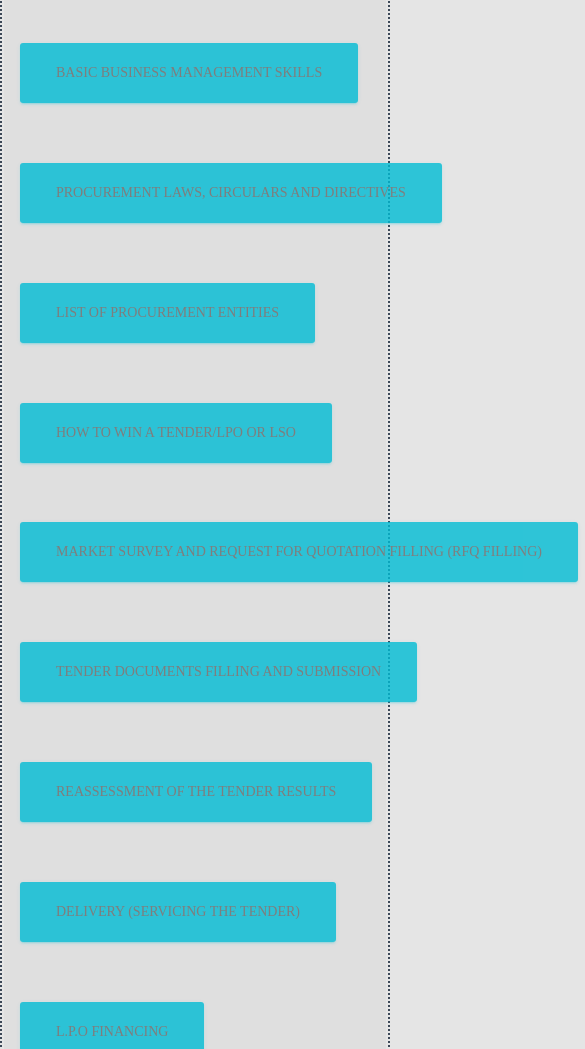
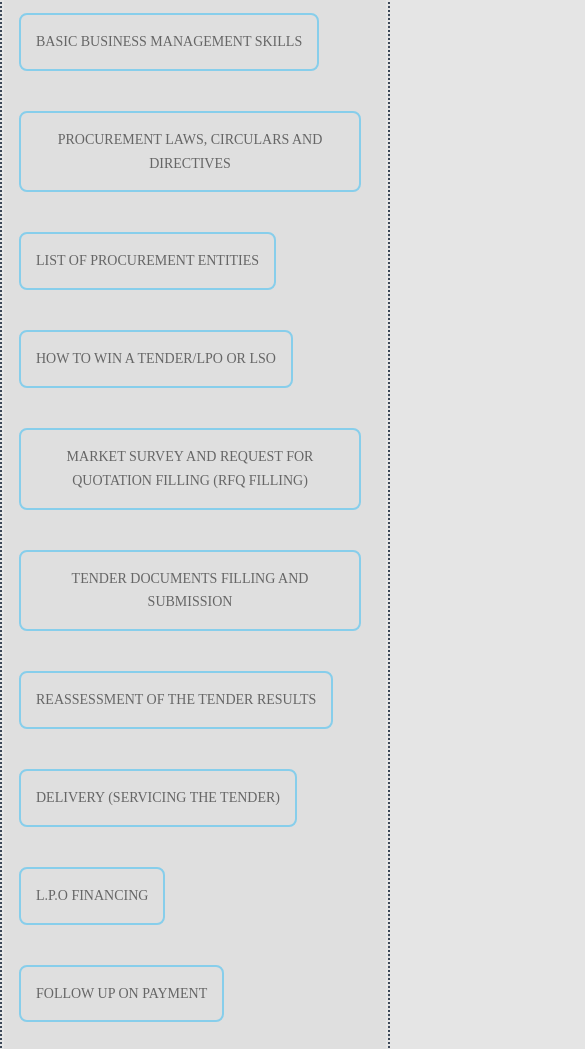
Before and after one commit to DevLaukey/YBO-AGPO, a plain HTML site: page index.html in a window 390 px wide. Shown: the part 1576-2625 px from the top of the page, 585 px wide, since content can reach past the window. Drawn offline with nearby package versions, Linux system fonts and the light colour scheme; files that its build step writes are made by us from their sources; a script that the page names is missing; files whose address does not match are found by name; a web font is replaced by a local one.

Commit message:
Made nav pills responsive

```diff
--- a/assets/css/main.css
+++ b/assets/css/main.css
@@ -22,6 +22,7 @@
 }
 
 body, html {
+  width: 100%;
 	height: 100%;
 	font-family: Ubuntu-Bold, sans-serif;
 }
--- a/assets/css/styles.css
+++ b/assets/css/styles.css
@@ -11,6 +11,13 @@
                                 .scrolled-up{
                                    transform:translateY(0); transition: all 0.3s ease-in-out;
                                 }
+                            .btnborder{
+                                border-width: 2px;
+                                border-style: solid;
+                                border-color: skyblue;
+                                padding: 15px;
+                                border-radius: 8px;
+                            }
                             .text {
                                 color: black;
                             }
@@ -374,6 +381,8 @@
                                 border-width: 2px;
                                 border-style: dotted;
                                 padding: 2px;
+                                left: 0;
+                                right: 0;
                             }
                             /*
 ##Device = Most of the Smartphones Mobiles (Portrait)
--- a/index.html
+++ b/index.html
@@ -390,7 +390,7 @@
         <ul class="nav nav-pills nav-pills-warning text-center" role="tablist">
             <li class="nav-item">
                 <a class="nav-link" href="#link1">
-                    <div role="tablist" class="btn btn-info btn-lg" data-toggle="modal" data-target="#myModal1">
+                    <div role="tablist" class="btnborder" data-toggle="modal" data-target="#myModal1">
                         <p id="hover1">Introduction to Tendering </p>
                         <p id="show1">This class is spearheaded by our team of trainers dubbed the YBOA Trainers. Our trainers are esteemed experts in the field of Entrepreneurship. </p>
                     </div>
@@ -398,7 +398,7 @@
             </li>
             <li class="nav-item">
                 <a class="nav-link" href="#link2" role="tablist">
-                    <div role="tablist" class="btn btn-info btn-lg" data-toggle="modal" data-target="#myModal2">
+                    <div role="tablist" class="btnborder" data-toggle="modal" data-target="#myModal2">
                         <p id="hover2">Limited, Partnership and Sole Proprietorship Registration </p>
                         <p id="show2">This class will comprehensively engage in assisting our members and youths in the entire Nation to incorporate and register their own enterprises <br> into either registered businesses. </p>
                     </div>
@@ -406,7 +406,7 @@
             </li>
             <li class="nav-item">
                 <a class="nav-link" href="#link3" role="tablist">
-                    <div role="tablist" class="btn btn-info btn-lg" data-toggle="modal" data-target="#myModal3">
+                    <div role="tablist" class="btnborder" data-toggle="modal" data-target="#myModal3">
                         <p id="hover3"> Basic Business Management Skills</p>
                         <p id="show3">Once our trainees have owned either registered business names or limited companies, our able Team of Trainers(TOT) <br> trains these young entrepreneurs on key business management skills. </p>
                     </div>
@@ -414,7 +414,7 @@
             </li>
             <li class="nav-item">
                 <a class="nav-link" href="#link4" role="tablist">
-                    <div role="tablist" class="btn btn-info btn-lg" data-toggle="modal" data-target="#myModal4">
+                    <div role="tablist" class="btnborder" data-toggle="modal" data-target="#myModal4">
                         <p id="hover4"> Procurement Laws, Circulars and Directives</p>
                         <p id="show4">Before venturing into the world of tendering, we always impart our trainers with key knowledge on how to relate with relevant procurement <br> laws as per the Laws of Kenya.</p>
                     </div>
@@ -422,7 +422,7 @@
             </li>
             <li class="nav-item">
                 <a class="nav-link" href="#link5" role="tablist">
-                    <div role="tablist" class="btn btn-info btn-lg" data-toggle="modal" data-target="#myModal5">
+                    <div role="tablist" class="btnborder" data-toggle="modal" data-target="#myModal5">
                         <p id="hover5"> List of Procurement Entities </p>
                         <p id="show5">In this Class, YBOA issues the List of all Public procurement entities to our trainees. <br> This list helps them to know which government department to begin trading.
                         </p>
@@ -432,7 +432,7 @@
             <li class="nav-item">
 
                 <a class="nav-link" href="#link6" role="tablist">
-                    <div role="tablist" class="btn btn-info btn-lg" data-toggle="modal" data-target="#myModal6">
+                    <div role="tablist" class="btnborder" data-toggle="modal" data-target="#myModal6">
                         <p id="hover6"> How to Win a Tender/LPO or LSO</p>
                         <p id="show6">Tendering is a competition and only the best entrepreneur wins. YBOA’s greatest dream <br> is to have all our members winning different tenders from various public and private entities.
                         </p>
@@ -441,7 +441,7 @@
             </li>
             <li class="nav-item">
                 <a class="nav-link" href="#link7" role="tablist">
-                    <div role="tablist" class="btn btn-info btn-lg" data-toggle="modal" data-target="#myModal7">
+                    <div role="tablist" class="btnborder" data-toggle="modal" data-target="#myModal7">
                         <p id="hover7"> Market Survey and Request for Quotation Filling (RFQ Filling)</p>
                         <p id="show7">In this class we train our trainees on the need to carry out a thorough market survey before quoting their prices to the procurement entity. </p>
                     </div>
@@ -449,7 +449,7 @@
             </li>
             <li class="nav-item">
                 <a class="nav-link" href="#link8" role="tablist">
-                    <div role="tablist" class="btn btn-info btn-lg" data-toggle="modal" data-target="#myModal8">
+                    <div role="tablist" class="btnborder" data-toggle="modal" data-target="#myModal8">
                         <p id="hover8"> Tender Documents Filling and Submission</p>
                         <p id="show8">In this level we train our members on how to fill the tender forms found among tender documents. <br> For one to win such a tender he/she must study the tender documents keenly and understand their requirements.</p>
                     </div>
@@ -458,7 +458,7 @@
             <li class="nav-item">
                 <a class="nav-link" href="#link9" role="tablist">
                     <div>
-                        <div role="tablist" class="btn btn-info btn-lg" data-toggle="modal" data-target="#myModal9">
+                        <div role="tablist" class="btnborder" data-toggle="modal" data-target="#myModal9">
                             <p id="hover9"> Reassessment of the Tender Results</p>
                             <p id="show9">In this class we take our members through a thorough assessment of their tender results. <br> We take special note on all those who lost in the tendering competition to ascertain why they failed in the competition.</p>
                         </div>
@@ -468,7 +468,7 @@
             </li>
             <li class="nav-item">
                 <a class="nav-link" href="#link10" role="tablist">
-                    <div role="tablist" class="btn btn-info btn-lg" data-toggle="modal" data-target="#myModal10">
+                    <div role="tablist" class="btnborder" data-toggle="modal" data-target="#myModal10">
                         <p id="hover10">Delivery (Servicing the Tender)</p>
                         <p id="show10">Once a tenderee has won a tender, he/she is expected to service that tender within the days they stipulated in the tender form. <br> Apart from servicing the tender, they are expected to deliver goods in a professional manner.</p>
                     </div>
@@ -476,7 +476,7 @@
             </li>
             <li class="nav-item">
                 <a class="nav-link" href="#link11" role="tablist">
-                    <div role="tablist" class="btn btn-info btn-lg" data-toggle="modal" data-target="#myModal11">
+                    <div role="tablist" class="btnborder" data-toggle="modal" data-target="#myModal11">
                         <p id="hover11"> L.P.O Financing</p>
                         <p id="show11">Given the fact that majority of our members are starters in the field of tenderpreneur,<br> we as YBOA go an extra mile in assisting our needy members to service their tenders.</p>
                     </div>
@@ -484,7 +484,7 @@
             </li>
             <li class="nav-item">
                 <a class="nav-link" href="#link12" role="tablist">
-                    <div role="tablist" class="btn btn-info btn-lg" data-toggle="modal" data-target="#myModal12">
+                    <div role="tablist" class="btnborder" data-toggle="modal" data-target="#myModal12">
                         <p id="hover12"> Follow up on Payment</p>
                         <p id="show12">Once an entrepreneur has delivered the goods/services to the procuring entity, <br> he or she is supposed to be paid in not more than working 30 days.</p>
                     </div>
@@ -492,7 +492,7 @@
             </li>
             <li class="nav-item">
                 <a class="nav-link" href="#link13" role="tablist">
-                    <div role="tablist" class="btn btn-info btn-lg" data-toggle="modal" data-target="#myModal13">
+                    <div role="tablist" class="btnborder" data-toggle="modal" data-target="#myModal13">
                         <p id="hover13">Investment</p>
                         <p id="show13">The main objective of this class is to aid our members in wisely investing their resources in gainful ventures.</p>
                     </div>
```
